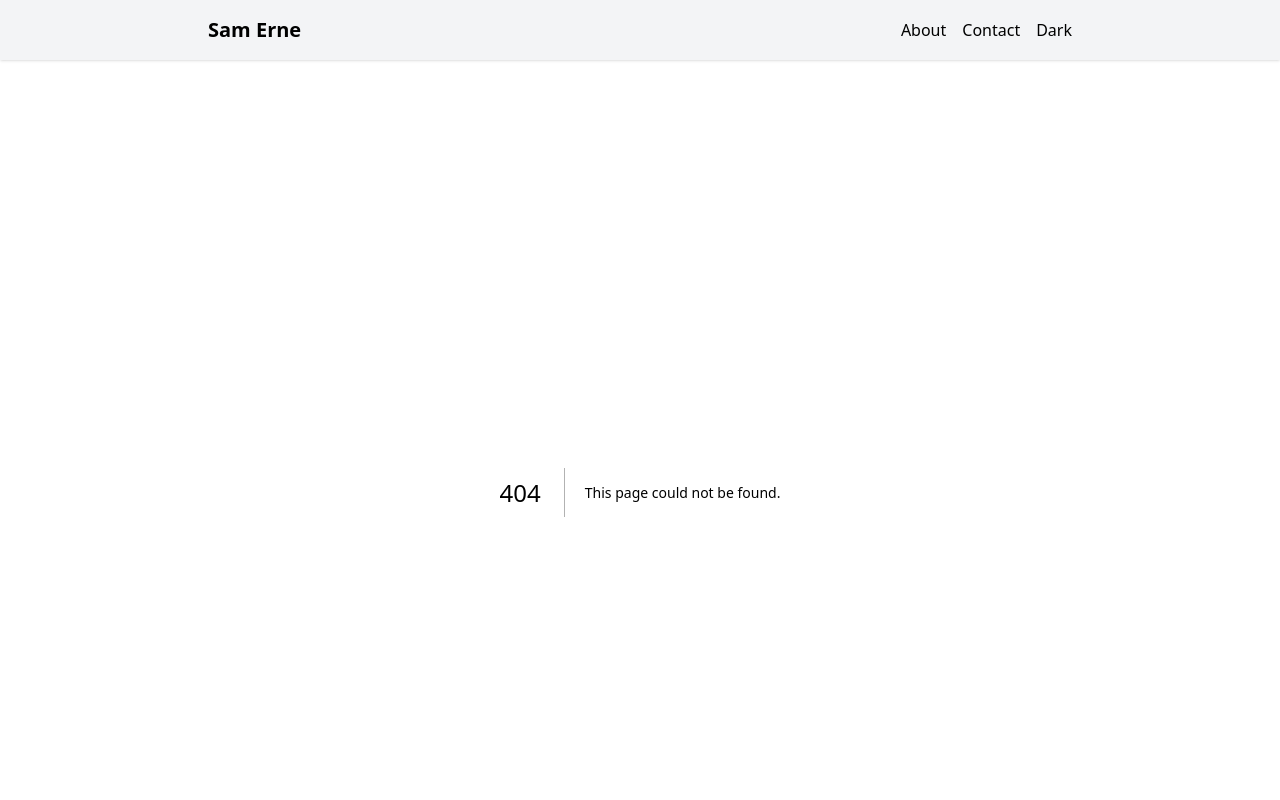
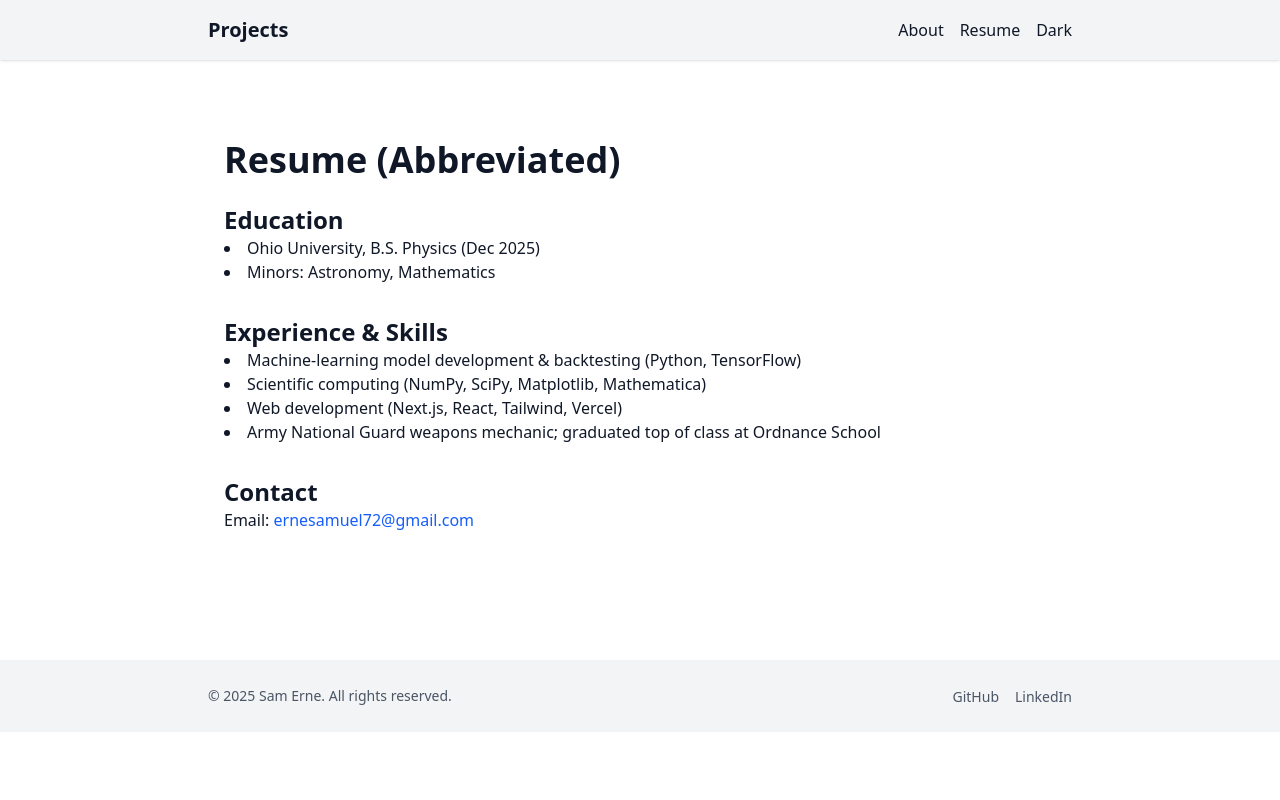
Before and after one commit to TheSamE03/personal-website-2, a Next.js app: page /resume in a window 1280 px wide. Before the commit this address had no page. Shown: the top 800 px of the page. Built offline with nearby package versions, Linux system fonts and the light colour scheme.

Commit message:
New layout

```diff
--- /dev/null
+++ b/app/inqueries/page.js
@@ -0,0 +1,21 @@
+import Link from 'next/link';
+
+export default function Inquiries() {
+  return (
+    <main className="container mx-auto py-12 px-4">
+      <h1 className="text-4xl font-bold mb-6">Inquiries</h1>
+      <p className="mb-4">
+        For any questions, collaborations, or business inqueries please email me at{' '}
+        <a
+          href="mailto:ernesamuel72@gmail.com"
+          className="text-blue-600 hover:underline"
+        >
+          ernesamuel72@gmail.com
+        </a>.
+      </p>
+      <p>
+        Prefer LinkedIn? <Link href="https://www.linkedin.com/in/samuel-erne"><a className="text-blue-600 hover:underline">Connect with me there.</a></Link>
+      </p>
+    </main>
+  );
+}
--- /dev/null
+++ b/app/resume/page.js
@@ -0,0 +1,30 @@
+export default function Resume() {
+  return (
+    <main className="container mx-auto py-12 px-4">
+      <h1 className="text-4xl font-bold mb-6">Resume (Abbreviated)</h1>
+
+      <section className="mb-8">
+        <h2 className="text-2xl font-semibold">Education</h2>
+        <ul className="list-disc list-inside">
+          <li>Ohio University, B.S. Physics (Dec 2025)</li>
+          <li>Minors: Astronomy, Mathematics</li>
+        </ul>
+      </section>
+
+      <section className="mb-8">
+        <h2 className="text-2xl font-semibold">Experience & Skills</h2>
+        <ul className="list-disc list-inside">
+          <li>Machine-learning model development & backtesting (Python, TensorFlow)</li>
+          <li>Scientific computing (NumPy, SciPy, Matplotlib, Mathematica)</li>
+          <li>Web development (Next.js, React, Tailwind, Vercel)</li>
+          <li>Army National Guard weapons mechanic; graduated top of class at Ordnance School</li>
+        </ul>
+      </section>
+
+      <section>
+        <h2 className="text-2xl font-semibold">Contact</h2>
+        <p>Email: <a href="mailto:ernesamuel72@gmail.com" className="text-blue-600 hover:underline">ernesamuel72@gmail.com</a></p>
+      </section>
+    </main>
+  );
+}
--- a/components/ContactForm.jsx
+++ /dev/null
@@ -1,67 +0,0 @@
-// components/ContactForm.jsx
-"use client";
-
-import { useState } from "react";
-
-export default function ContactForm() {
-  const [form, setForm] = useState({ name: "", email: "", message: "" });
-
-  const handleChange = (e) =>
-    setForm((f) => ({ ...f, [e.target.name]: e.target.value }));
-
-  const handleSubmit = async (e) => {
-    e.preventDefault();
-    try {
-        const response = await fetch('/api/contact/send-email', {
-            method: 'POST',
-            headers: { 'Content-Type': 'application/json' },
-            body: JSON.stringify(form),
-        });
-
-        if (response.ok) {
-            alert('Message sent successfully!');
-            setForm({ name: '', email: '', message: '' }); // Clear the form
-        } else {
-            const errorData = await response.json();
-            alert(`Error: ${errorData.error || 'Failed to send message.'}`);
-        }
-    } catch (error) {
-        console.error('Error submitting form:', error);
-        alert('An unexpected error occurred.');
-    }
-};
-
-  return (
-    <form onSubmit={handleSubmit} className="space-y-4 max-w-xl mx-auto">
-      <input
-        name="name"
-        value={form.name}
-        onChange={handleChange}
-        placeholder="Your Name"
-        className="w-full input input-bordered"
-        required
-      />
-      <input
-        name="email"
-        type="email"
-        value={form.email}
-        onChange={handleChange}
-        placeholder="you@example.com"
-        className="w-full input input-bordered"
-        required
-      />
-      <textarea
-        name="message"
-        value={form.message}
-        onChange={handleChange}
-        placeholder="Your message…"
-        className="w-full textarea textarea-bordered"
-        rows={6}
-        required
-      />
-      <button type="submit" className="btn btn-primary">
-        Send Message
-      </button>
-    </form>
-  );
-}
--- a/components/Navbar.jsx
+++ b/components/Navbar.jsx
@@ -11,19 +11,17 @@ export function Navbar() {
     <nav className="w-full py-4 bg-gray-100 dark:bg-gray-800 shadow">
       <div className="max-w-4xl mx-auto flex justify-between items-center px-4">
         <Link href="/" className="text-xl font-semibold">
-          Sam Erne
+          Projects
         </Link>
 
         <div className="space-x-4 flex items-center">
           <Link href="/about" className="hover:underline">
             About
           </Link>
-          <Link href="/contact" className="hover:underline">
-            Contact
-          </Link>
+          <Link href="/resume" className="hover:underline">Resume</Link>
           <button
             onClick={() => setTheme(theme === "dark" ? "light" : "dark")}
-            className="btn btn-sm"
+            className="hover:underline"
           >
             {theme === "dark" ? "Light" : "Dark"}
           </button>
--- a/package.json
+++ b/package.json
@@ -14,7 +14,6 @@
     "lucide-react": "^0.509.0",
     "next": "15.3.2",
     "next-themes": "^0.4.6",
-    "nodemailer": "^7.0.3",
     "react": "^19.0.0",
     "react-dom": "^19.0.0",
     "tailwind-merge": "^3.2.0"
```
Also changed, not shown: 1 other file (tests, documents, lock files or other folders).
